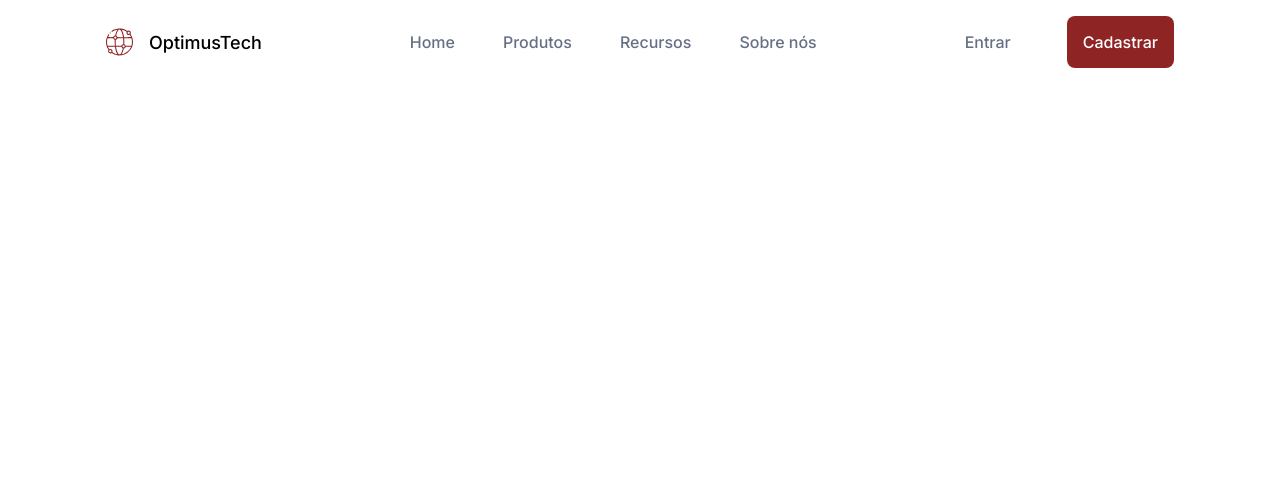
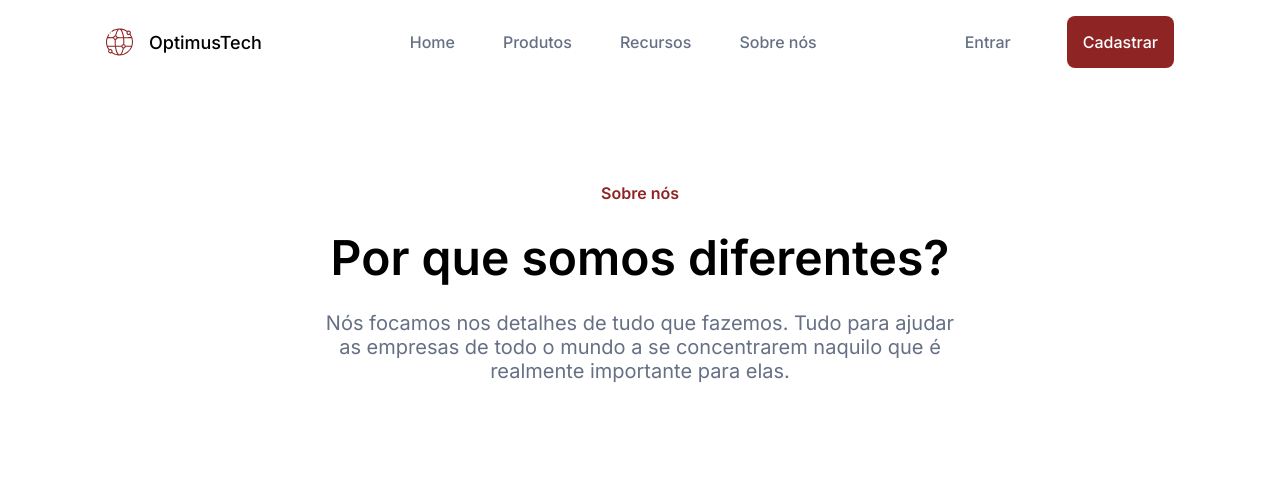
Before and after one commit to rocha-murilo/OptimusTech, a plain HTML site: page index.html in a window 1280 px wide. Drawn offline with Linux system fonts and the light colour scheme.

Commit message:
OptimusTech 2
cabeçalho do site feito, em HTML & CSS.

```diff
--- a/index.html
+++ b/index.html
@@ -36,5 +36,17 @@
     </div>
 
     </header>
+
+    <section class="cabecalho">
+
+        <div class="container__cabecalho">
+
+            <p class="cabecalho__texto"><span class="cabecalho__texto-modificado">Sobre nós</span></p>
+            <h1 class="cabecalho__titulo">Por que somos diferentes?</h1>
+            <p class="cabecalho__texto">Nós focamos nos detalhes de tudo que fazemos. Tudo para ajudar as empresas de todo o mundo a se concentrarem naquilo que é realmente importante para elas.</p>
+
+        </div>
+
+    </section>
 </body>
 </html>
--- a/styles.css
+++ b/styles.css
@@ -1,8 +1,9 @@
 @import url("styles/navbar.css");
+@import url("styles/cabecalho.css");
 
 :root {
     --cinza-titulo: #3A404E;
-    --cinza-links: #667085;
+    --cinza-claro: #667085;
     --cinza-destaques: #101828;
     --branco: #FFFFFF;
     --vermelho: #8E2424;
--- /dev/null
+++ b/styles/cabecalho.css
@@ -0,0 +1,28 @@
+.container__cabecalho {
+    display: flex;
+    flex-direction: column;
+    align-items: center;
+    gap: 24px;
+}
+
+.cabecalho {
+    padding: 6em 20.25em;
+}
+
+.cabecalho__titulo {
+    font-size: 48px;
+    font-weight: 600;
+}
+
+.cabecalho__texto {
+    font-size: 20px;
+    font-weight: 400;
+    text-align: center;
+    color: var(--cinza-claro);
+}
+
+.cabecalho__texto-modificado {
+    font-size: 16px;
+    font-weight: 600;
+    color: var(--vermelho);
+}
--- a/styles/navbar.css
+++ b/styles/navbar.css
@@ -34,7 +34,7 @@
 
 .navbar__link {
     font-size: 16px;
-    color: var(--cinza-links);
+    color: var(--cinza-claro);
     text-decoration: none;
 }
 
```
